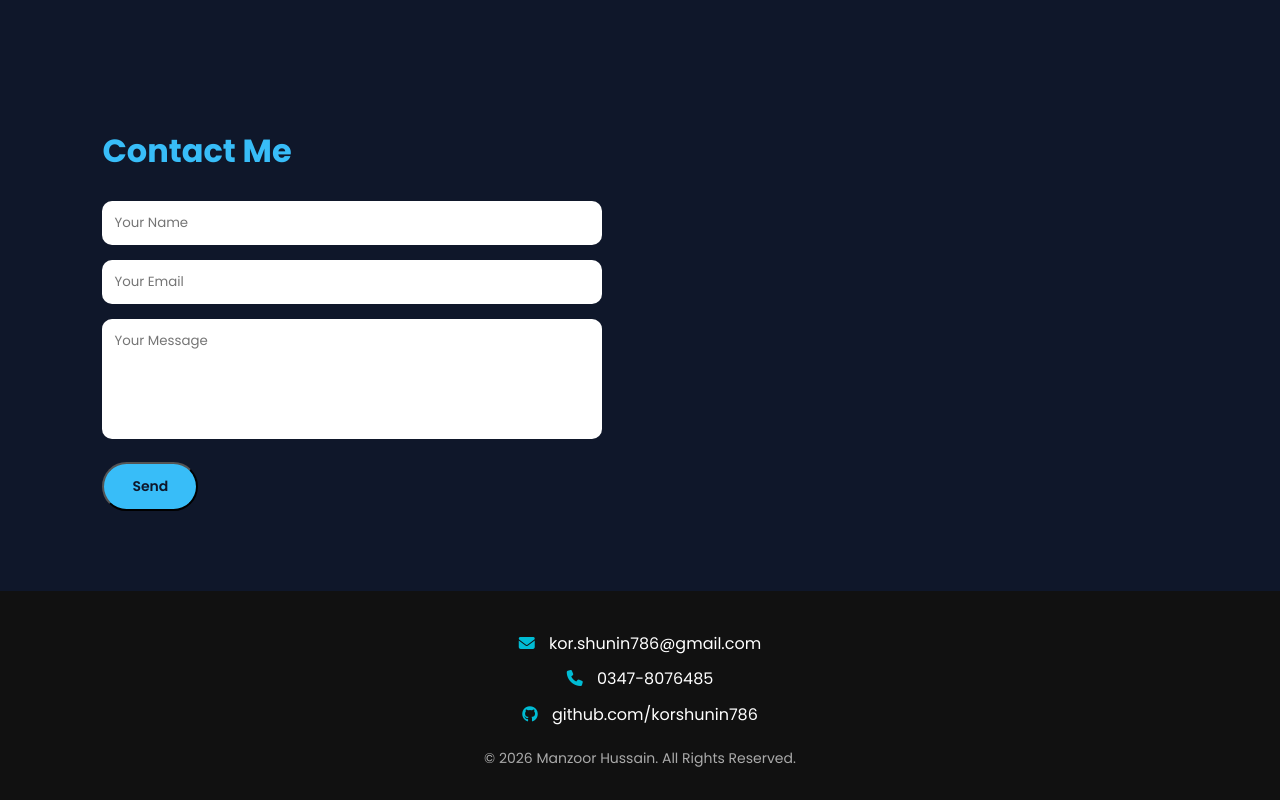
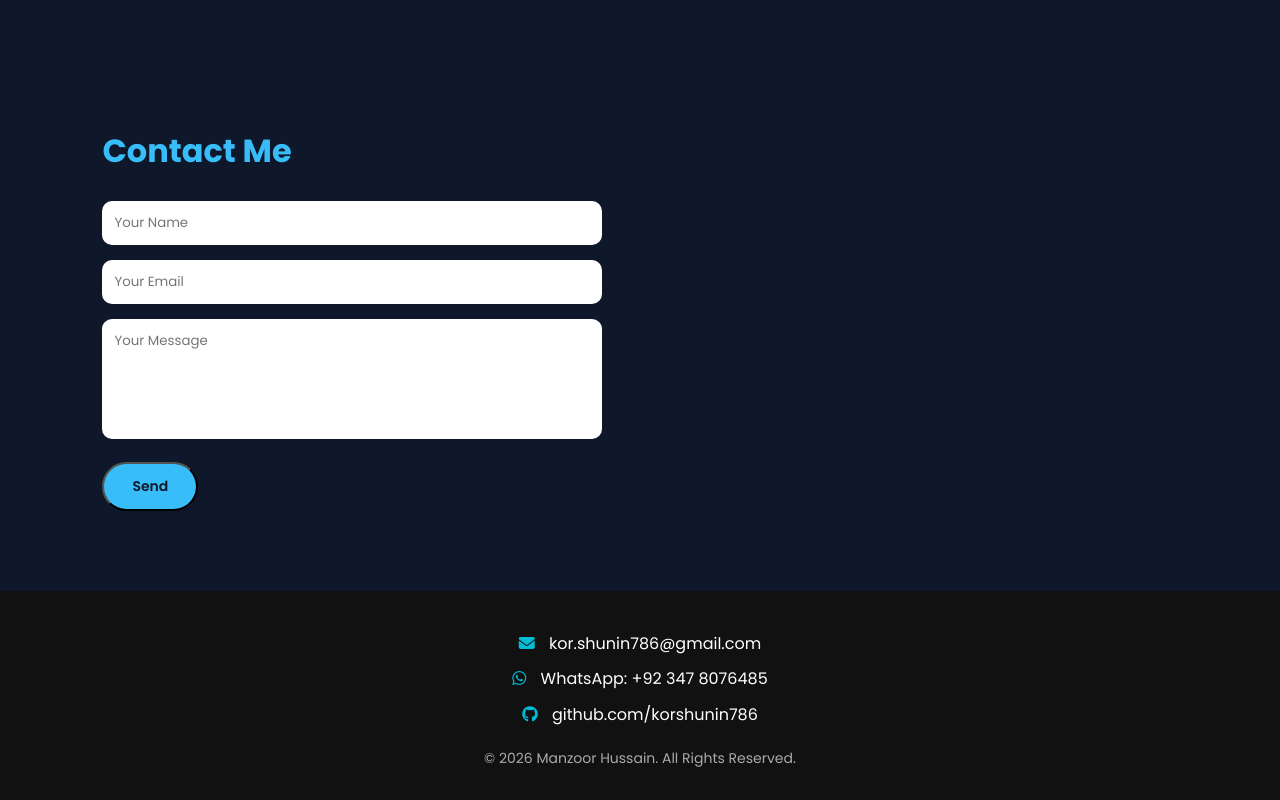
Before and after one commit to korshunin786/portfolio, a plain HTML site: page index.html in a window 1280 px wide. Shown: the part 2217-3017 px from the top of the page. Drawn offline with Linux system fonts and the light colour scheme.

Commit message:
Update whatsapp number

```diff
--- a/index.html
+++ b/index.html
@@ -86,9 +86,12 @@
     </p>
 
     <p>
-      <i class="fas fa-phone"></i>
-      <a href="tel:+923478076485">0347-8076485</a>
+      <i class="fab fa-whatsapp"></i>
+      <a href="https://wa.me/923478076485" target="_blank">
+        WhatsApp: +92 347 8076485
+      </a>
     </p>
+
 
     <p>
       <i class="fab fa-github"></i>
```
